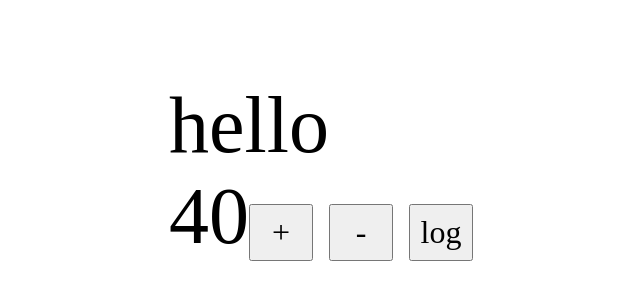
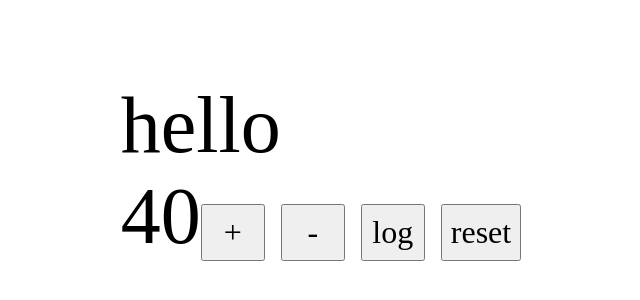
Before and after one commit to parsaM110/react-redux-toolkit, a React (Create React App) app: page / in a window 1280 px wide. Shown: the part 222-522 px from the top of the page, without its empty margins (319-959 px from the left). Built offline with nearby package versions, Linux system fonts and the light colour scheme.

Commit message:
adding reset action and its reducer in counterSlice

```diff
--- a/src/components/Counter.js
+++ b/src/components/Counter.js
@@ -1,6 +1,6 @@
 import React from 'react';
 import { useSelector, useDispatch } from 'react-redux';
-import { increment, decrement, logCount } from '../features/counter/counterSlice';
+import { increment, decrement, logCount, reset } from '../features/counter/counterSlice';
 
 function Counter() {
     const count = useSelector((state) => state.counter.count);
@@ -12,6 +12,7 @@ function Counter() {
             <button onClick={() => dispatch(increment())}>+</button>
             <button onClick={() => dispatch(decrement())}>-</button>
             <button onClick={() => dispatch(logCount())}>log</button>
+            <button onClick={() => dispatch(reset())}>reset</button>
         </div>
     );
 }
--- a/src/features/counter/counterSlice.js
+++ b/src/features/counter/counterSlice.js
@@ -9,6 +9,8 @@ export const counterSlice = createSlice({
     initialState,
     reducers: {
         increment : (state) => {
+            // so icrement is a action
+            // and the state.count +=1  is the reducer
             state.count += 1
         },
         logCount : (state) => {
@@ -17,10 +19,12 @@ export const counterSlice = createSlice({
         decrement : (state) => {
             state.count -= 1
         },
-
+        reset: (state) => {
+            state.count = 0
+        },
     }
 });
 
-export const { increment, logCount, decrement } = counterSlice.actions;
+export const { increment, logCount, decrement, reset } = counterSlice.actions;
 
 export default counterSlice.reducer;
```
